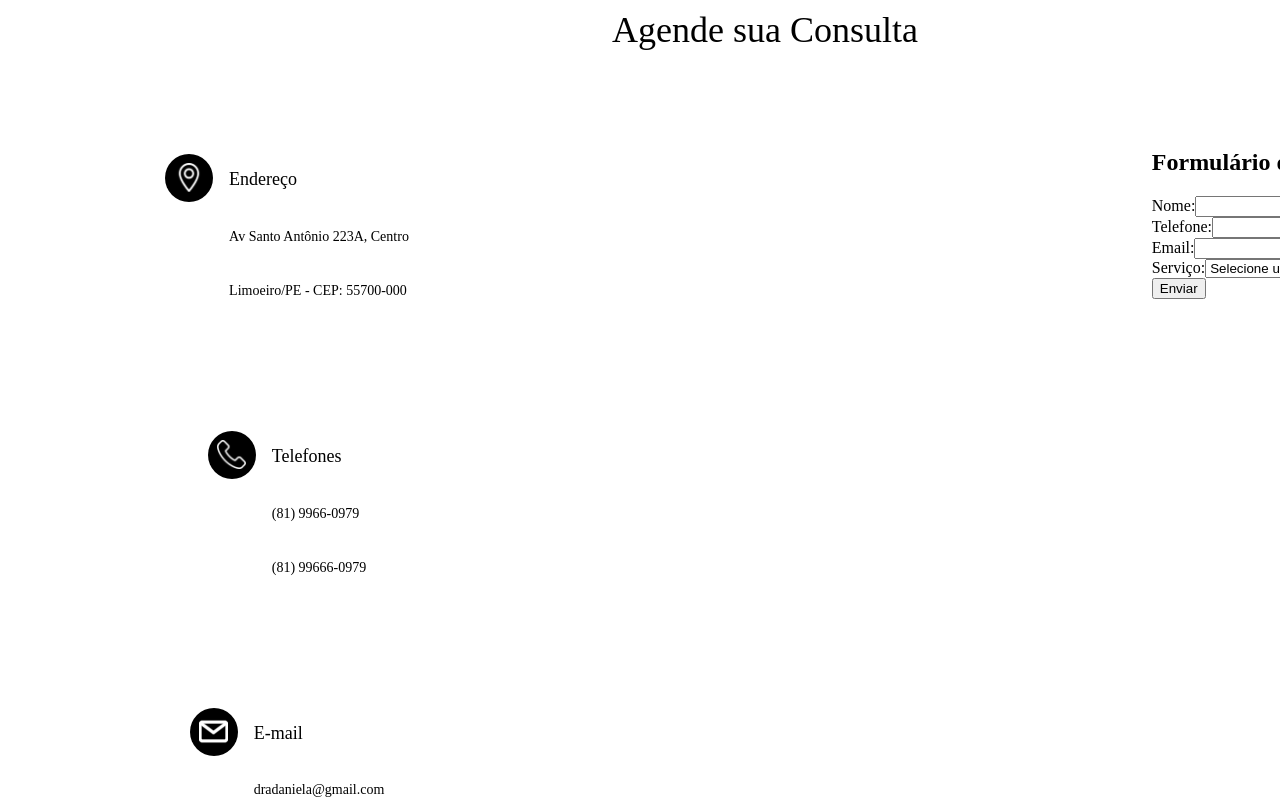
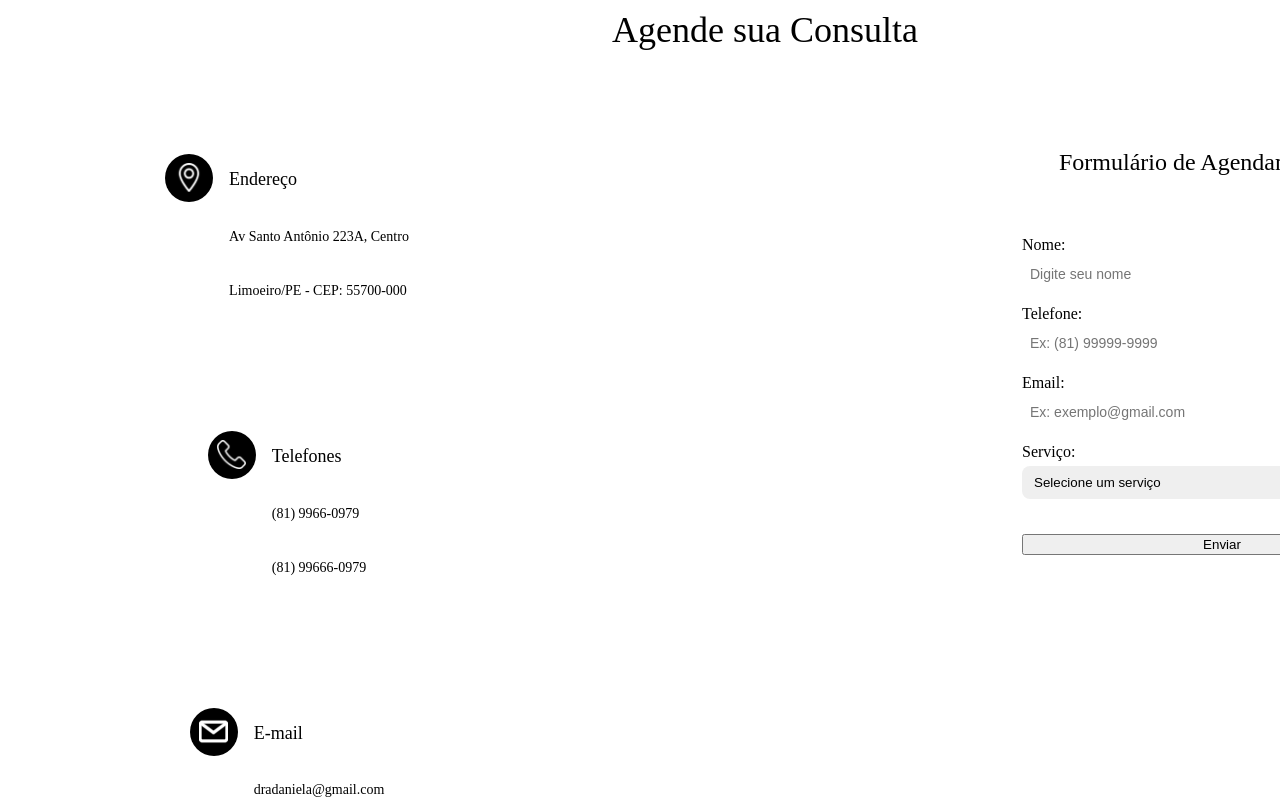
Before and after one commit to wemersonmatheuss/odonto-premium, a React (Vite) app: page / in a window 1280 px wide. Shown: the part 6300-7100 px from the top of the page. Built offline with nearby package versions, Linux system fonts and the light colour scheme.

Commit message:
style: estilizar formulario

```diff
--- a/src/components/InfoContact/index.tsx
+++ b/src/components/InfoContact/index.tsx
@@ -1,87 +1,118 @@
-import styles from "./styles.module.css"
+import React, { useState } from "react";
+import styles from "./styles.module.css";
 
-import { CardInfoContact } from "../CardInfoContact"
+import { CardInfoContact } from "../CardInfoContact";
 
-
-import map from "../../assets/svg/maps.svg"
-import telephone from "../../assets/svg/telephone.svg"
-import email from "../../assets/svg/email.svg"
-import clock from "../../assets/svg/clock.svg"
+import map from "../../assets/svg/maps.svg";
+import telephone from "../../assets/svg/telephone.svg";
+import email from "../../assets/svg/email.svg";
+import clock from "../../assets/svg/clock.svg";
 
 export function InfoContact() {
-    // Função para enviar dados para Google Sheets
+  const [sucesso, setSucesso] = useState(false);
+  const [enviando, setEnviando] = useState(false);
+
   async function handleSubmit(e: React.FormEvent<HTMLFormElement>) {
     e.preventDefault();
+    setEnviando(true);
+
     const form = e.currentTarget;
 
     const formData = new FormData(form);
-  // (opcional) se quiser forçar algum valor:
-  // formData.set('servico', (form.servico as HTMLSelectElement).value);
+    const searchParams = new URLSearchParams();
 
-  const endpoint = "https://script.google.com/macros/s/AKfycbwBuawT2pXP7yP8cbWQ6uWGx3r7ks5_g_G0uPwtjPG1o64h5odtUzl4RaveBzf5X-82/exec";
+    formData.forEach((value, key) => {
+      searchParams.append(key, value.toString());
+      console.log(key, value); // para debug no console
+    });
+
+    const endpoint =
+      "https://script.google.com/macros/s/AKfycbx7kqKYx0tjHBjci_YXZmmXAHyB59Kluh1cCEgNqnHQv4b4gCxbvIm4LffXw8unImXH/exec";
 
     try {
       const res = await fetch(endpoint, {
         method: "POST",
-      body: formData,
-      // NÃO coloque headers Content-Type -> o browser define e evita preflight
+        headers: {
+          "Content-Type": "application/x-www-form-urlencoded",
+        },
+        body: searchParams.toString(),
       });
 
-    // Como o Apps Script devolve texto simples, vamos ler como text()
       const text = await res.text();
 
-    if (res.ok && text.trim() === 'OK') {
-      alert("Formulário enviado com sucesso!");
+      if (res.ok && text.trim() === "OK") {
+        setSucesso(true);
         form.reset();
       } else {
-      console.error('Resposta inesperada do servidor:', res.status, text);
+        console.error("Resposta inesperada do servidor:", res.status, text);
         alert("Erro ao enviar formulário.");
       }
     } catch (err) {
-    console.error('Erro desconhecido', err);
+      console.error("Erro desconhecido", err);
       alert("Erro de conexão ao enviar formulário.");
+    } finally {
+      setEnviando(false);
     }
   }
 
   return (
     <section className={styles.container}>
-            <div className={ styles.title }>
+      <div className={styles.title}>
         <p>Contato</p>
         <h2>Agende sua Consulta</h2>
       </div>
 
       <div className={styles.info}>
         <div className={styles.cards}>
-                    <CardInfoContact icon={map} title="Endereço" description="Av Santo Antônio 223A, Centro" info2="Limoeiro/PE - CEP: 55700-000"/>
+          <CardInfoContact
+            icon={map}
+            title="Endereço"
+            description="Av Santo Antônio 223A, Centro"
+            info2="Limoeiro/PE - CEP: 55700-000"
+          />
 
-                    <CardInfoContact icon={telephone} title="Telefones" description="(81) 9966-0979" info2="(81) 99666-0979"/>
+          <CardInfoContact
+            icon={telephone}
+            title="Telefones"
+            description="(81) 9966-0979"
+            info2="(81) 99666-0979"
+          />
 
-                    <CardInfoContact icon={email} title="E-mail" description="dradaniela@gmail.com"/>
+          <CardInfoContact icon={email} title="E-mail" description="dradaniela@gmail.com" />
 
-                    <CardInfoContact icon={clock} title="Horário de Atendimento" description="Segunda a Sexta: 8h às 17h" info2="Sábado: 8h às 13h" info3="Atendimento noturno somente por agendamento"/>
+          <CardInfoContact
+            icon={clock}
+            title="Horário de Atendimento"
+            description="Segunda a Sexta: 8h às 17h"
+            info2="Sábado: 8h às 13h"
+            info3="Atendimento noturno somente por agendamento"
+          />
         </div>
 
         <div className={styles.formWrapper}>
-                    <h2>Formulário de Contato</h2>
+          <h2>Formulário de Agendamento</h2>
+
+          {!sucesso && (
+            <>
               <form onSubmit={handleSubmit} className={styles.form}>
                 <div>
                   <label htmlFor="nome">Nome:</label>
-                            <input type="text" id="nome" name="nome" required />
+                  <input type="text" id="nome" name="nome" required placeholder="Digite seu nome" />
                 </div>
                 <div>
                   <label htmlFor="telefone">Telefone:</label>
-                            <input type="tel" id="telefone" name="telefone" required />
+                  <input type="tel" id="telefone" name="telefone" required placeholder="Ex: (81) 99999-9999" />
                 </div>
                 <div>
                   <label htmlFor="email">Email:</label>
-                            <input type="email" id="email" name="email" required />
+                  <input type="email" id="email" name="email" required placeholder="Ex: exemplo@gmail.com" />
                 </div>
                 <div>
                   <label htmlFor="servico">Serviço:</label>
                   <select id="servico" name="servico" required>
                     <option value="">Selecione um serviço</option>
-                                <option value="Clínico Geral">Clínico Geral</option>
-                                <option value="Ortodontia">Ortodontia</option>
+                    <option value="Odontologia Geral">Odontologia Geral</option>
+                    <option value="Ortodontia">Ortodontia (Aparelho)</option>
                     <option value="Endodontia">Endodontia</option>
                     <option value="Prótese">Prótese</option>
                     <option value="Estética">Estética</option>
@@ -89,10 +120,29 @@ export function InfoContact() {
                     <option value="Fisioterapia">Fisioterapia</option>
                   </select>
                 </div>
-                        <button type="submit">Enviar</button>
+                <button type="submit" disabled={enviando}>
+                  {enviando ? "Enviando..." : "Enviar"}
+                </button>
               </form>
+              {enviando && (
+                <p className={styles.enviando}>
+                  Enviando formulário, aguarde...
+                </p>
+              )}
+            </>
+          )}
+
+          {sucesso && (
+            <div className={styles.sucesso}>
+              <h3>Formulário enviado com sucesso!</h3>
+              <p>Em breve entraremos em contato.</p>
+              <button onClick={() => setSucesso(false)} style={{ marginTop: "20px" }}>
+                Fechar
+              </button>
+            </div>
+          )}
         </div>
       </div>
     </section>
-    )
+  );
 }
--- a/src/components/InfoContact/styles.module.css
+++ b/src/components/InfoContact/styles.module.css
@@ -43,3 +43,112 @@
     flex-wrap: wrap;
     gap: 30px;
 }
+
+.formWrapper {
+    width: 400px;
+
+    display: flex;
+    flex-direction: column;
+    gap: 15px;
+}
+
+.formWrapper > h2 {
+    text-align: center;
+
+    font-size: 24px;
+    font-weight: 500;
+}
+
+form {
+    width: 100%;
+    height: auto;
+
+    padding: 25px;
+
+    display: flex;
+    flex-direction: column;
+    gap: 15px;
+
+    border-radius: 8px;
+
+    background-color: #fff;
+}
+
+form div {
+    width: 100%;
+
+
+    display: flex;
+    flex-direction: column;
+    gap: 5px;
+}
+
+input,
+select {
+    width: 100%;
+
+    border-radius: 8px;
+
+    padding: 8px;
+
+    outline: none;
+    border: 1px solid var(--background-color-secondary);
+}
+
+.form select option {
+  background: #fff;
+  color: #000;
+  padding: 10px;
+}
+
+label {
+    font-size: 16px;
+    font-weight: 500;
+}
+
+::placeholder {
+    font-size: 14px;
+}
+
+form > button {
+    margin-top: 20px;
+}
+
+.enviando {
+    margin-top: 10px;
+    color: red;
+    font-style: italic;
+}
+
+.sucesso {
+    position: fixed;
+    top: 50%;
+    left: 50%;
+    transform: translate(-50%, -50%);
+    background: white;
+    padding: 2rem;
+    border-radius: 8px;
+    box-shadow: 0 0 15px rgba(0,0,0,0.3);
+    text-align: center;
+    z-index: 1000;
+    width: 90%;
+    max-width: 400px;
+    display: flex;
+    flex-direction: column;
+    gap: 5px;
+}
+
+.sucesso > h3 {
+    font-size: 24px;
+    font-weight: 500;
+}
+
+.sucesso > p {
+    font-size: 16px;
+    font-weight: 400;
+}
+
+.sucesso > button {
+    font-size: 18px;
+    font-weight: 500;
+}
```
Lines whose indentation alone changed are shown as unchanged.
